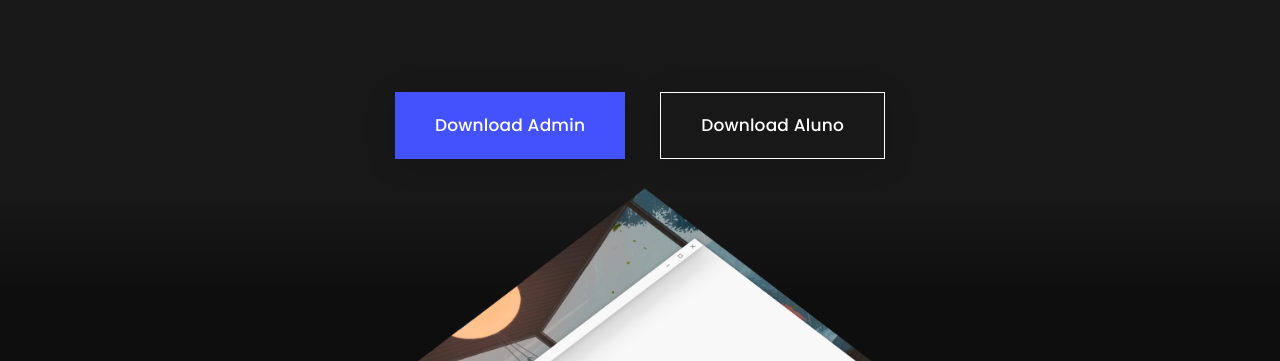
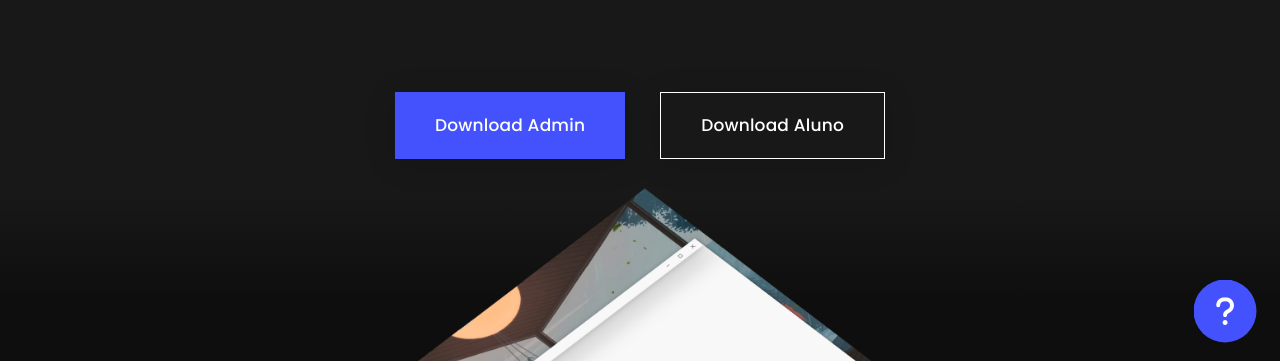
Before and after one commit to NetSafeGuard/NSG_LANDING, a plain HTML site: page index.html in a window 1280 px wide. Shown: the part 439-800 px from the top of the page. Drawn offline with Linux system fonts and the light colour scheme.

Commit message:
Adding Chat

```diff
--- a/css/style.css
+++ b/css/style.css
@@ -6,7 +6,15 @@
   -webkit-user-select: none;
   -moz-user-select: none;
   -ms-user-select: none;
+}
 
+@keyframes chat {
+  0% {
+    transform: scale(1);
+  }
+  100% {
+    transform: scale(1.05);
+  }
 }
 
 body {
@@ -71,7 +79,7 @@ body {
   padding: 20px 40px;
   box-shadow: 0px 4px 31px 0px rgba(0, 0, 0, 0.15);
   color: white;
-    font-family: 'Poppins', sans-serif;
+  font-family: "Poppins", sans-serif;
   font-size: 17px;
   font-style: normal;
   font-weight: 500;
@@ -84,11 +92,11 @@ body {
 }
 
 #admin {
-    background-color: #4452FE;
+  background-color: #4452fe;
 }
 
 #admin:hover {
-    filter: drop-shadow(1px 1px 5px #4452FE)
+  filter: drop-shadow(1px 1px 5px #4452fe);
 }
 
 #student {
@@ -97,7 +105,7 @@ body {
 }
 
 #student:hover {
-    background-color: #2D2D2D;
+  background-color: #2d2d2d;
 }
 
 .imagescontainer {
@@ -113,23 +121,45 @@ body {
   width: 100vw;
   height: 20%;
   bottom: 0;
-    background: linear-gradient(180deg, rgba(0, 0, 0, 0.00) 0%, #0E0E0E 66.15%);
+  background: linear-gradient(180deg, rgba(0, 0, 0, 0) 0%, #0e0e0e 66.15%);
   z-index: -1;
 }
 
 ::-webkit-scrollbar {
   width: 5px;
-    background-color: #0E0E0E;
+  background-color: #0e0e0e;
 }
 
 ::-webkit-scrollbar-thumb {
-    background-color: #4452FE;
+  background-color: #4452fe;
 }
 
 ::-webkit-scrollbar-track {
-    background-color: #0E0E0E;
+  background-color: #0e0e0e;
 }
 
+.chat {
+  width: 60px;
+  height: 60px;
+  position: fixed;
+  bottom: 20px;
+  right: 25px;
+  cursor: pointer;
+  z-index: 100;
+  background-color: #4452fe;
+  border-radius: 50%;
+  animation: chat 1s ease-in-out infinite alternate;
+  transition: all linear 500ms;
+
+  display: flex;
+  justify-content: center;
+  align-items: center;
+}
+
+.chat i {
+  color: white;
+  font-size: 30px;
+}
 
 /* Responsive CSS */
 
--- a/index.html
+++ b/index.html
@@ -50,6 +50,11 @@
       href="https://fonts.googleapis.com/css2?family=Poppins:wght@100;400;500&display=swap"
       rel="stylesheet"
     />
+    <link
+      rel="stylesheet"
+      href="https://cdnjs.cloudflare.com/ajax/libs/font-awesome/6.4.2/css/all.min.css"
+      type="text/css"
+    />
   </head>
   <body onload="loadContent()">
     <div class="logo_container">
@@ -75,13 +80,19 @@
       </div>
     </div>
 
-    <div href="javascript:void(Tawk_API.toggle())">Clica aqui</div>
+    <div onclick="Close()" class="chat">
+      <i class="fas fa-question"></i>
+    </div>
 
     <div class="gradient"></div>
     <script src="libs/anime.js"></script>
     <script src="js/index.js"></script>
 
     <script>
+      function Close() {
+        document.querySelector(".chat").style.display = "none";
+        Tawk_API.toggle();
+      }
       (function (i, s, o, g, r, a, m) {
         i["GoogleAnalyticsObject"] = r;
         (i[r] =
@@ -120,6 +131,10 @@
       s1.setAttribute("crossorigin", "*");
       s0.parentNode.insertBefore(s1, s0);
     })();
+
+    Tawk_API.onChatMinimized = function () {
+      document.querySelector(".chat").style.display = "flex";
+    };
   </script>
   <!--End of Tawk.to Script-->
 </html>
```
Lines whose indentation alone changed are shown as unchanged.
